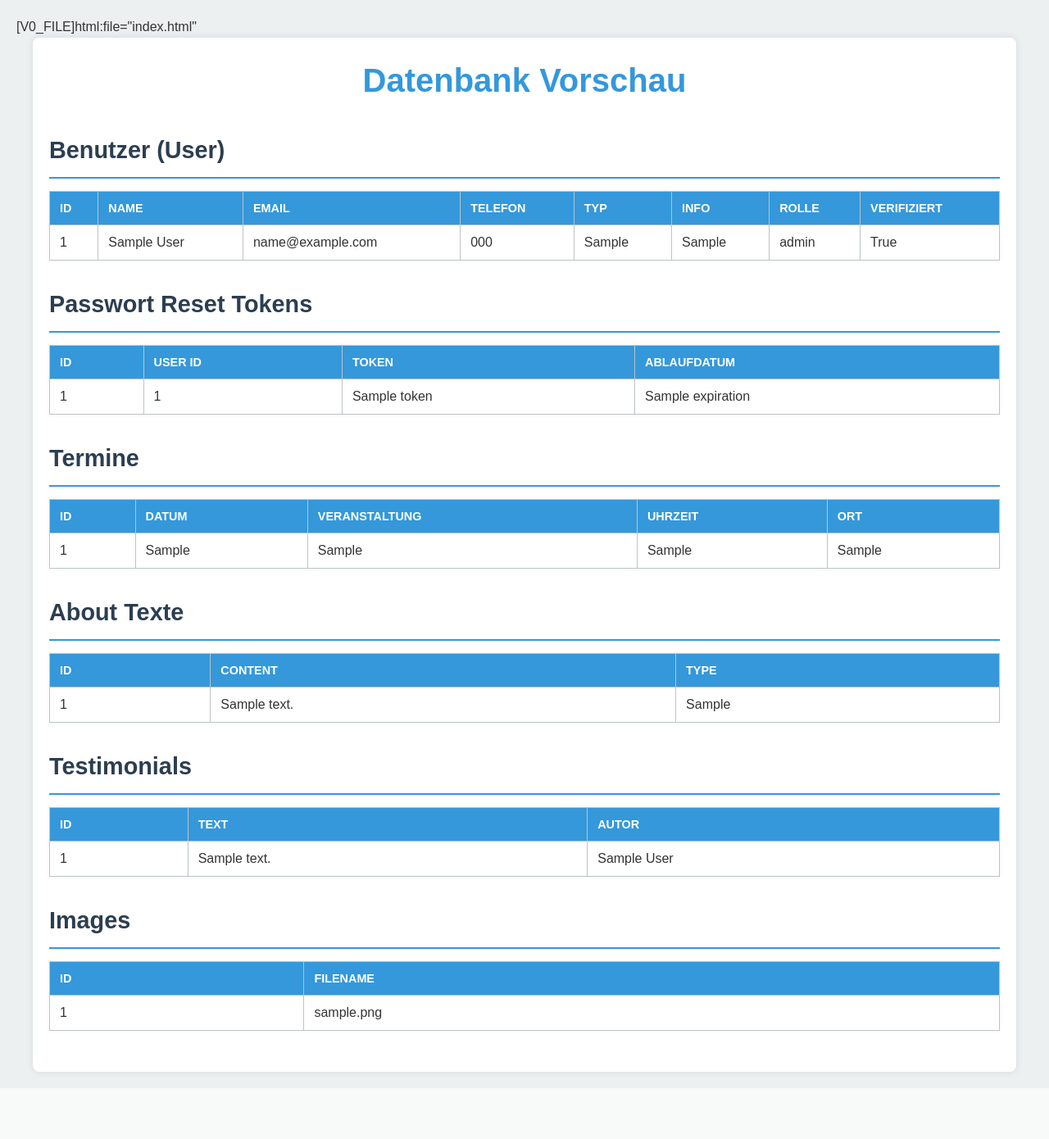
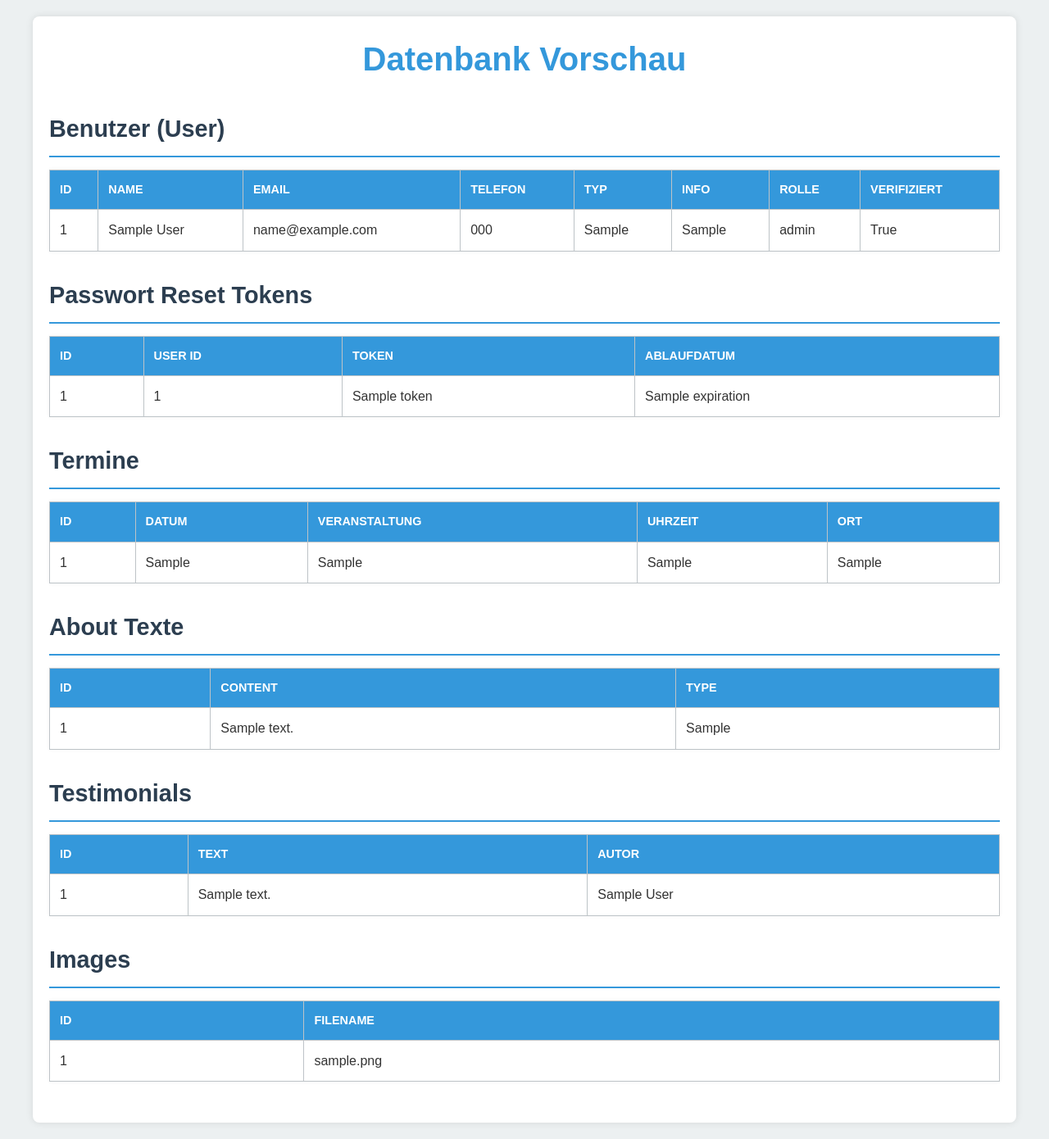
Before and after one commit to Myandr/tennis-website, a Flask app: template templates/db_preview.html in a window 1280 px wide. Shown: the whole page at 82% size. Before the commit the page ends 1316 px from the top, so only its background shows below. Run offline with Flask 3, Linux system fonts and the light colour scheme; tables that the repository leaves empty hold one stand-in row (values such as "Sample post"); the template is opened without the code that fills it: values that come from a table or form of the project are taken from there, most other values are stand-ins (such as "Sample title", 1, 10 or a date in 2020).

Commit message:
db_preview.html aktualisieren

```diff
--- a/templates/db_preview.html
+++ b/templates/db_preview.html
@@ -1,4 +1,3 @@
-[V0_FILE]html:file="index.html"
 <!DOCTYPE html>
 <html lang="de">
 <head>
@@ -35,6 +34,7 @@
             padding: 20px;
             border-radius: 8px;
             box-shadow: 0 0 10px rgba(0, 0, 0, 0.1);
+            overflow-x: auto;
         }
 
         h1 {
```
